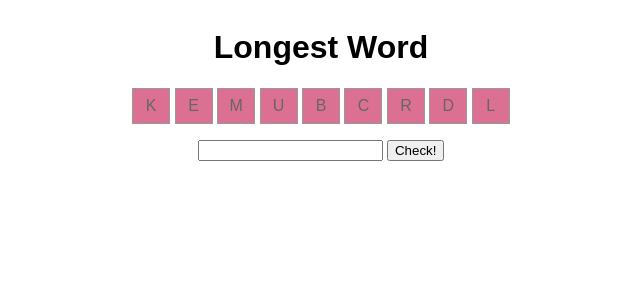
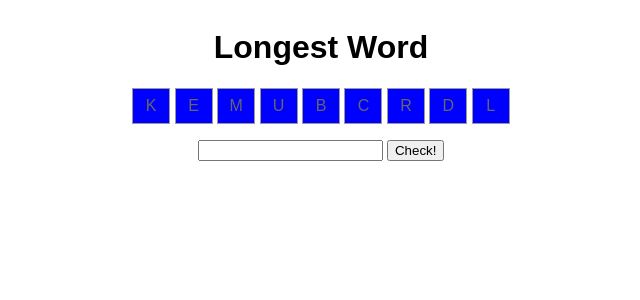
Before and after one commit to renchristelle/longest-word, a Flask app: page / in a window 1280 px wide. Shown: the top 300 px of the page, without its empty margins (319-959 px from the left). Run offline with Flask 3, Linux system fonts and the light colour scheme.

Commit message:
change letter to blue

```diff
--- a/static/style.css
+++ b/static/style.css
@@ -27,6 +27,6 @@ body {
 
 .letter {
   /* [...] */
-  background-color: palevioletred;
+  background-color: blue;
   color: #666;
 }
```
